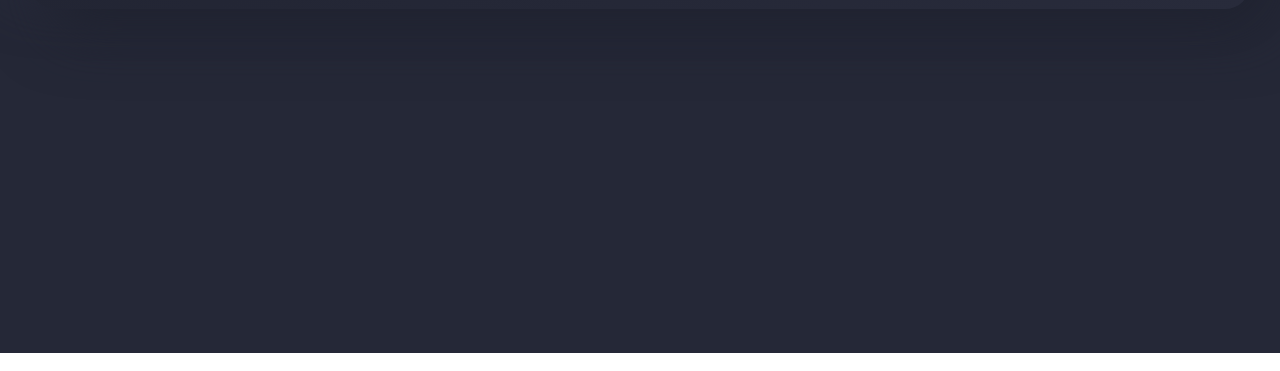
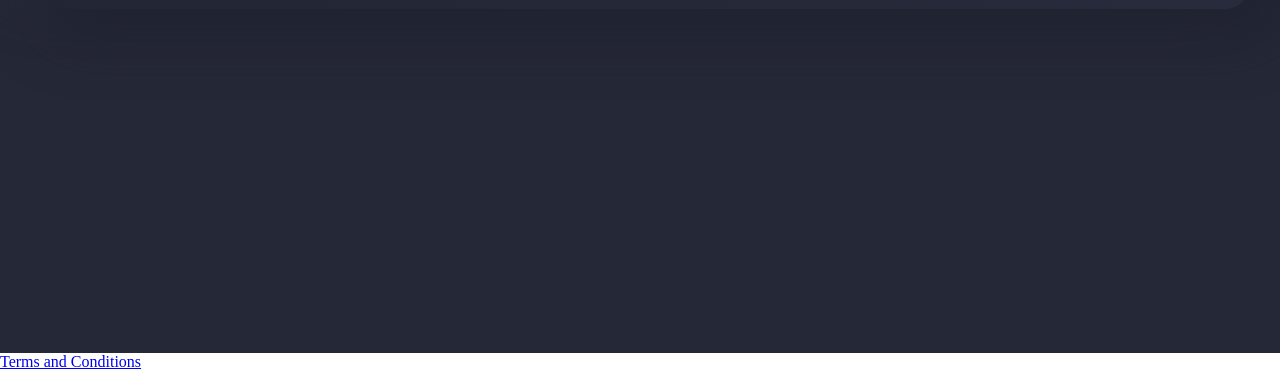
Before and after one commit to AlexanderRoper/Manna-Site, a plain HTML site: page index.html in a window 1280 px wide. Shown: the part 507-878 px from the top of the page. Drawn offline with nearby package versions, Linux system fonts and the light colour scheme; files whose address does not match are found by name.

Commit message:
Link addition

```diff
--- a/index.html
+++ b/index.html
@@ -18,6 +18,6 @@
             <h2>Weeping endures for a night, but joy comes in the morning. Psalm 30:5</h2>
         </div>
     </div>
-        <a href="terms.html"></a>
+        <a href="terms.html">Terms and Conditions</a>
 </body>
 </html>
```
